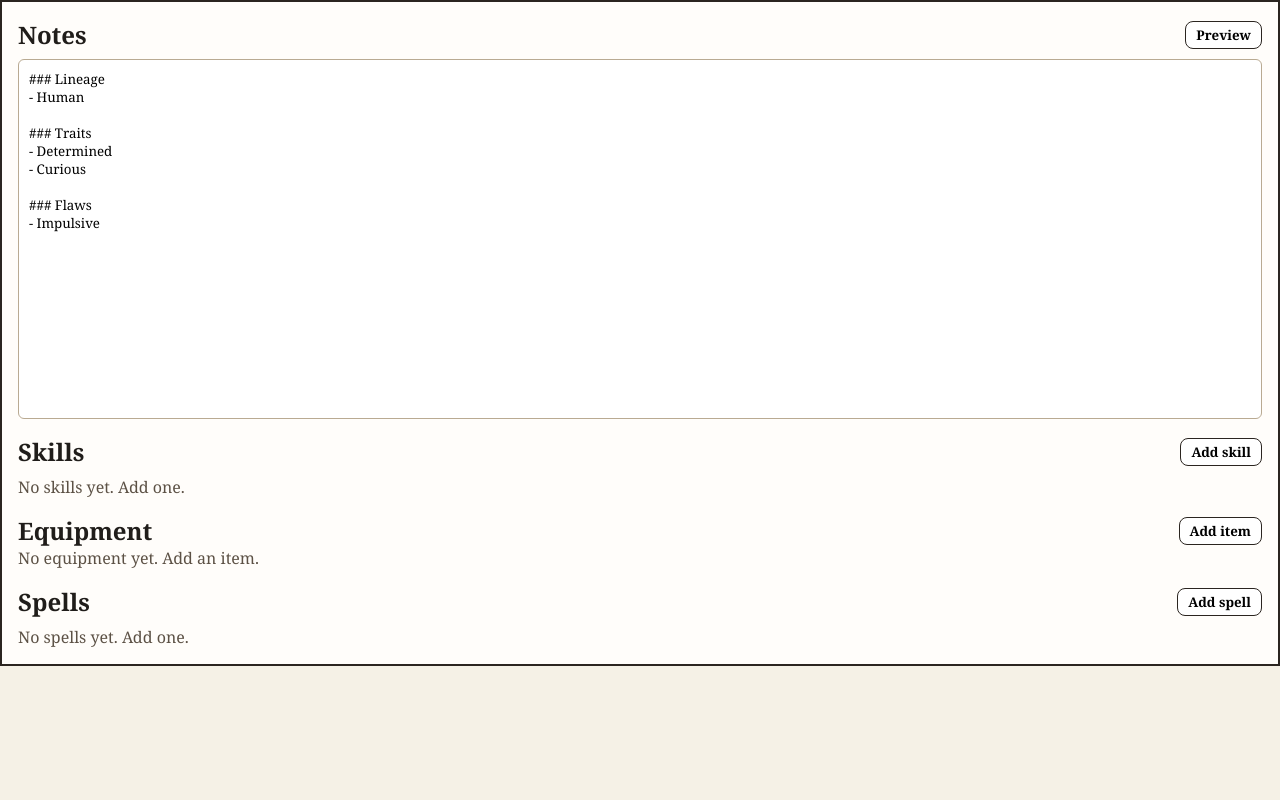
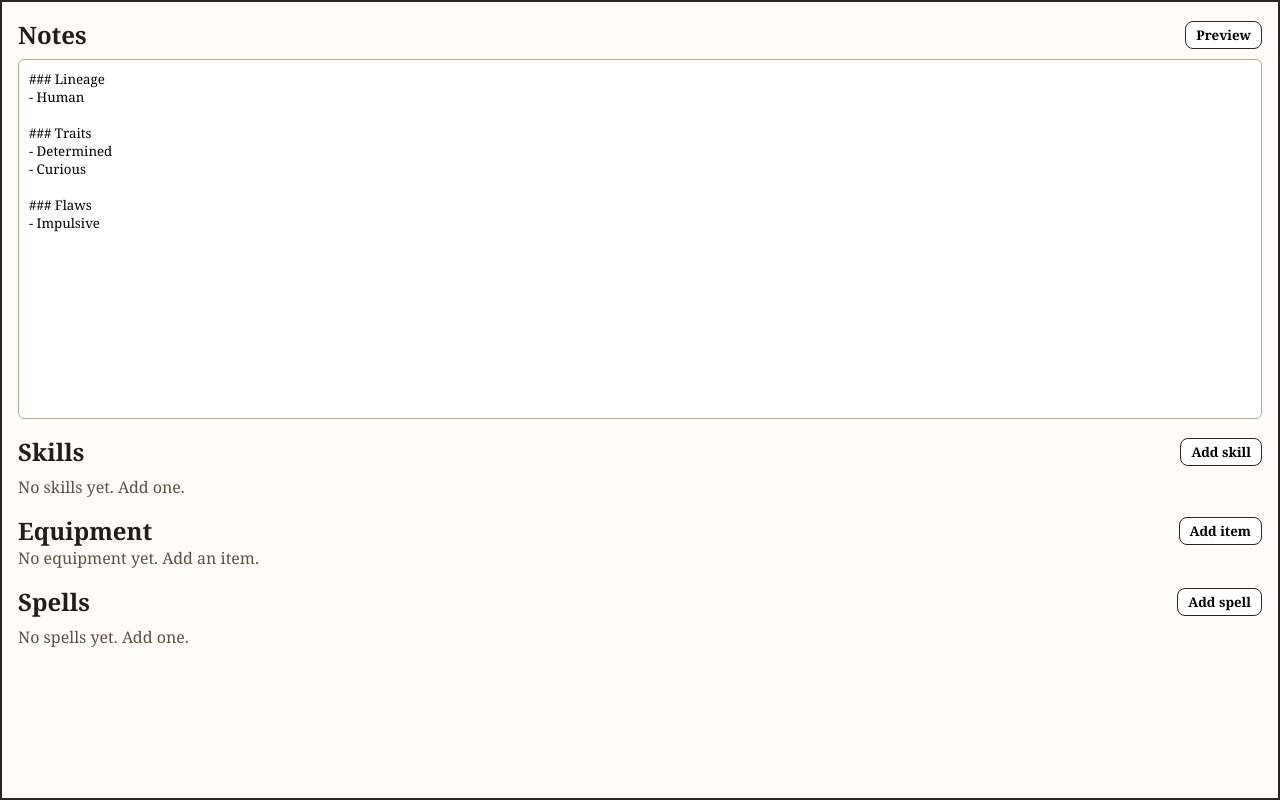
Before and after one commit to gcacoutinho/misty-north-obr, a React (Vite) app: page / in a window 1280 px wide. Built offline with nearby package versions, Linux system fonts and the light colour scheme.

Commit message:
Simplify sheet frame layout

```diff
--- a/src/App.css
+++ b/src/App.css
@@ -9,6 +9,12 @@
   margin: 0 auto;
   width: 100%;
   height: 100%;
+  border: 2px solid #2b2520;
+  padding: 16px;
+  background: #fffdfa;
+  display: flex;
+  flex-direction: column;
+  gap: 16px;
 }
 
 .panel {
@@ -65,15 +71,6 @@
   background: #fff;
   border-radius: 6px;
   overflow: auto;
-}
-
-.inventory-view {
-  border: 2px solid #2b2520;
-  padding: 16px;
-  background: #fffdfa;
-  display: flex;
-  flex-direction: column;
-  gap: 16px;
 }
 
 .skills {
--- a/src/App.tsx
+++ b/src/App.tsx
@@ -246,7 +246,6 @@ export default function App() {
   return (
     <div className="app">
       <div className="sheet-frame">
-        <main className="inventory-view">
         <MarkdownPanel
           className="panel--plain"
           title="Notes"
@@ -329,7 +328,6 @@ export default function App() {
             </ul>
           )}
         </section>
-        </main>
       </div>
     </div>
   );
```
Lines whose indentation alone changed are shown as unchanged.
